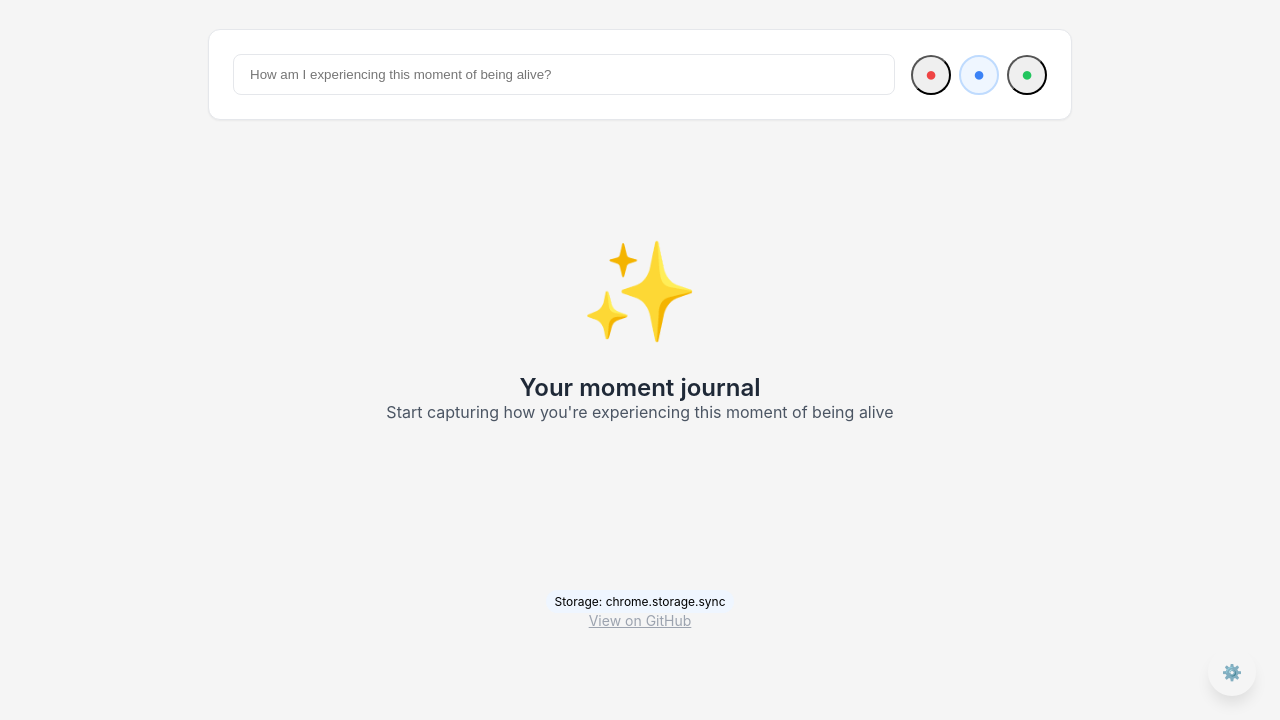
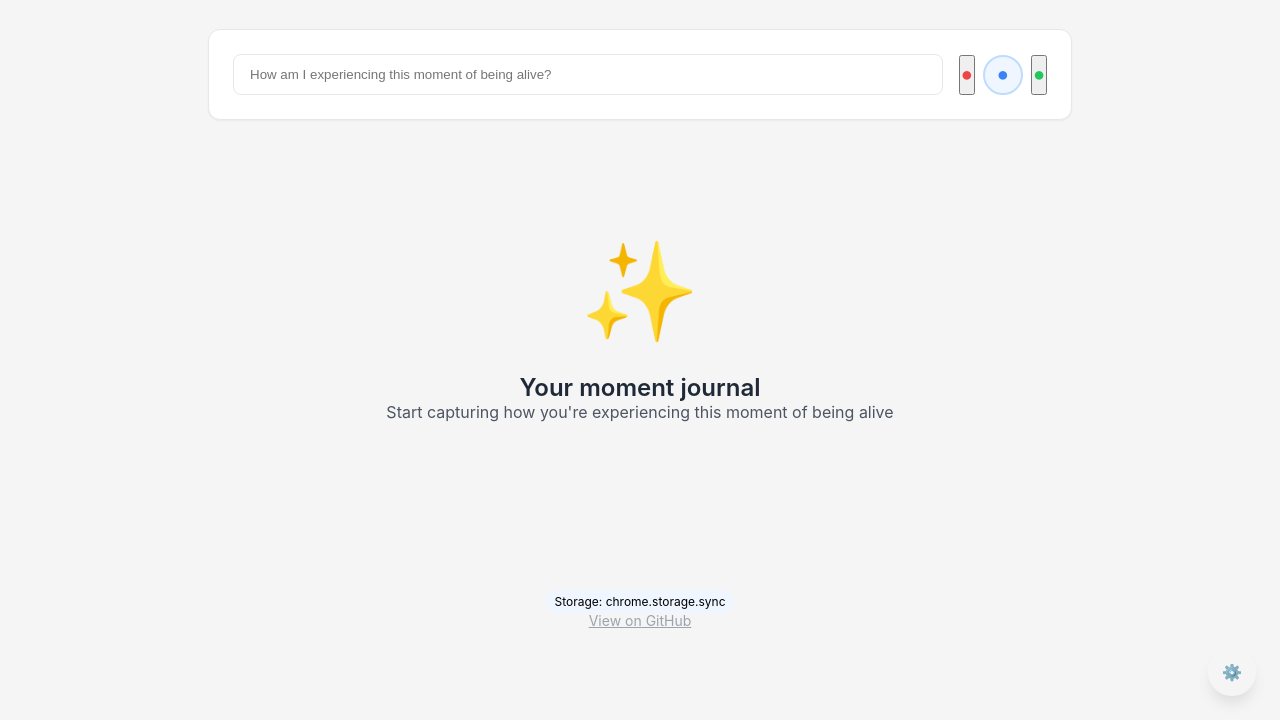
Before and after one commit to srid/haietmoba, a browser extension: page index.html in a window 1280 px wide. Shown: the part 80-800 px from the top of the page. Drawn offline with Linux system fonts and the light colour scheme.

Commit message:
Fix mood selector: inactive = just dots, active = dot with circle
- Inactive mood buttons: just colored dots (no circle background)
- Active mood button: colored dot with circular border and background
- Removed fixed sizing from HTML, JS handles it dynamically

```diff
--- a/app.js
+++ b/app.js
@@ -122,11 +122,11 @@ function updateMoodButtons() {
         const config = moodConfig[mood];
 
         if (mood === selectedMood) {
-            // Active: border + background
+            // Active: dot with circle around it
             btn.className = `mood-btn w-10 h-10 rounded-full flex items-center justify-center text-xl transition-colors border-2 ${config.borderColor} ${config.bgColor} ${config.color}`;
         } else {
-            // Inactive: just colored dot
-            btn.className = `mood-btn w-10 h-10 rounded-full flex items-center justify-center text-xl transition-colors ${config.color}`;
+            // Inactive: just the dot, no circle
+            btn.className = `mood-btn flex items-center justify-center text-xl transition-colors ${config.color}`;
         }
     });
 }
--- a/index.html
+++ b/index.html
@@ -34,7 +34,7 @@
                     <button
                         type="button"
                         data-mood="Bad"
-                        class="mood-btn w-10 h-10 rounded-full flex items-center justify-center text-red-500 text-xl hover:bg-red-50 transition-colors"
+                        class="mood-btn flex items-center justify-center text-red-500 text-xl transition-colors"
                         title="Feeling bad"
                     >
                         ●
@@ -42,7 +42,7 @@
                     <button
                         type="button"
                         data-mood="Good"
-                        class="mood-btn w-10 h-10 rounded-full flex items-center justify-center text-blue-500 text-xl hover:bg-blue-50 transition-colors"
+                        class="mood-btn flex items-center justify-center text-blue-500 text-xl transition-colors"
                         title="Feeling good"
                     >
                         ●
@@ -50,7 +50,7 @@
                     <button
                         type="button"
                         data-mood="Excellent"
-                        class="mood-btn w-10 h-10 rounded-full flex items-center justify-center text-green-500 text-xl hover:bg-green-50 transition-colors"
+                        class="mood-btn flex items-center justify-center text-green-500 text-xl transition-colors"
                         title="Feeling excellent"
                     >
                         ●
```
